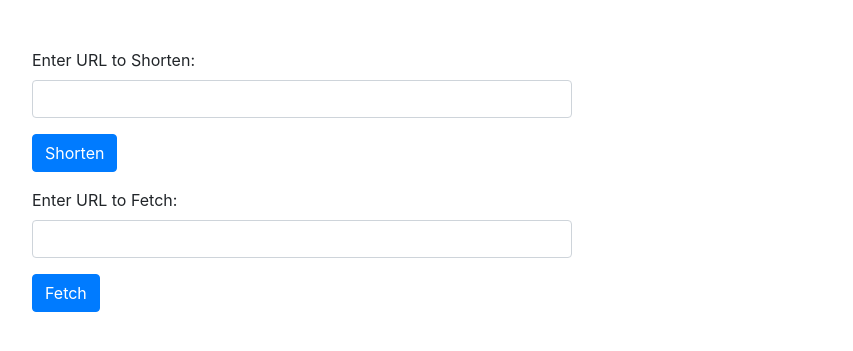
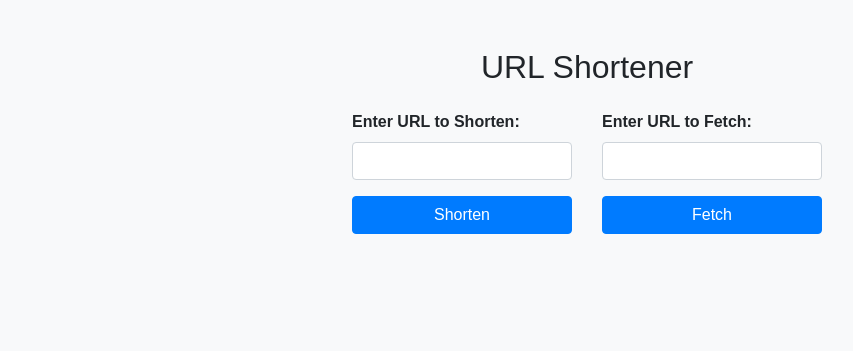
Before and after one commit to Martialgod1/URL_Shortener, a Flask app: page / in a window 1280 px wide. Shown: the top 351 px of the page, without its empty margins (53-906 px from the left). Run offline with Flask 3, Linux system fonts and the light colour scheme; some libraries are stand-ins or nearby versions.

Commit message:
Update main.html

```diff
--- a/templates/main.html
+++ b/templates/main.html
@@ -5,36 +5,56 @@
   <meta name="viewport" content="width=device-width, initial-scale=1.0">
   <title>URL Shortener</title>
   <!-- Bootstrap CSS -->
-  <link rel="stylesheet" href="https://maxcdn.bootstrapcdn.com/bootstrap/4.5.2/css/bootstrap.min.css">
+  <link rel="stylesheet" href="https://stackpath.bootstrapcdn.com/bootstrap/4.5.2/css/bootstrap.min.css">
   <style>
-    /* Custom styles if needed */
+    /* Custom styles */
+    body {
+      background-color: #f8f9fa; /* Light gray background */
+      font-family: Arial, sans-serif;
+    }
+    .container {
+      max-width: 500px; /* Center the content and limit its width */
+    }
+    .btn-primary {
+      background-color: #007bff; /* Blue primary button color */
+      border-color: #007bff;
+    }
+    .btn-primary:hover {
+      background-color: #0056b3; /* Darker blue on hover */
+      border-color: #0056b3;
+    }
+    .form-group label {
+      font-weight: bold; /* Bold labels */
+    }
   </style>
 </head>
 <body>
   <div class="container mt-5">
+    <div class="row">
+      <div class="col-md-12">
+        <h2 class="text-center mb-4">URL Shortener</h2>
+      </div>
+    </div>
     <div class="row">
       <div class="col-md-6">
         <div class="form-group">
           <label for="shorten">Enter URL to Shorten:</label>
           <input type="text" class="form-control" id="shortenInput">
         </div>
-        <button type="button" class="btn btn-primary" onclick="callShorten()">Shorten</button>
+        <button type="button" class="btn btn-primary btn-block" onclick="callShorten()">Shorten</button>
       </div>
-    </div>
-
-    <div class="row mt-3">
       <div class="col-md-6">
         <div class="form-group">
           <label for="fetch">Enter URL to Fetch:</label>
           <input type="text" class="form-control" id="fetchInput">
         </div>
-        <button type="button" class="btn btn-primary" onclick="callFetch()">Fetch</button>
+        <button type="button" class="btn btn-primary btn-block" onclick="callFetch()">Fetch</button>
       </div>
     </div>
   </div>
 
   <!-- Bootstrap JS -->
-  <script src="https://maxcdn.bootstrapcdn.com/bootstrap/4.5.2/js/bootstrap.min.js"></script>
+  <script src="https://stackpath.bootstrapcdn.com/bootstrap/4.5.2/js/bootstrap.min.js"></script>
 
   <!-- Your JavaScript functions -->
   <script>
```
